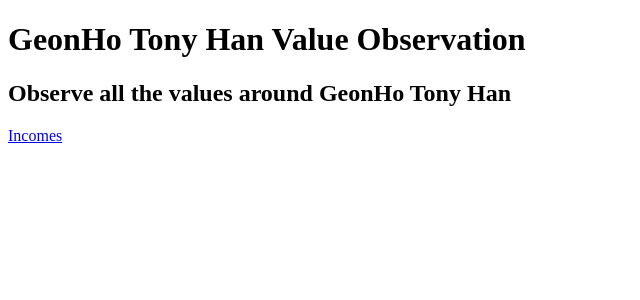
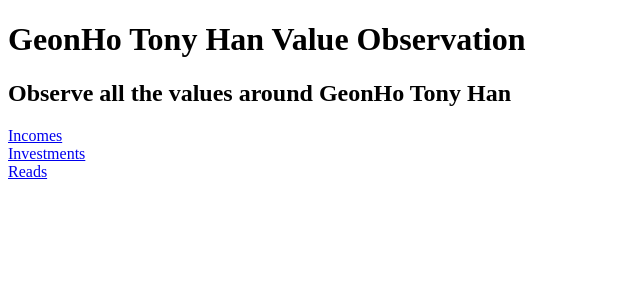
Before and after one commit to hrg921/value-observation, a Next.js app: page / in a window 1280 px wide. Shown: the top 300 px of the page, without its empty margins (0-640 px from the left). Built offline with nearby package versions, Linux system fonts and the light colour scheme.

Commit message:
feat: add links for subpage

```diff
--- a/pages/index.tsx
+++ b/pages/index.tsx
@@ -4,7 +4,9 @@ const IndexPage = () => (
   <div>
     <h1>GeonHo Tony Han Value Observation</h1>
     <h2>Observe all the values around GeonHo Tony Han</h2>
-    <Link href="/incomes">Incomes</Link>
+    <Link href="/incomes">Incomes</Link> <br />
+    <Link href="/investments">Investments</Link> <br />
+    <Link href="/reads">Reads</Link>
   </div>
 );
 
```
